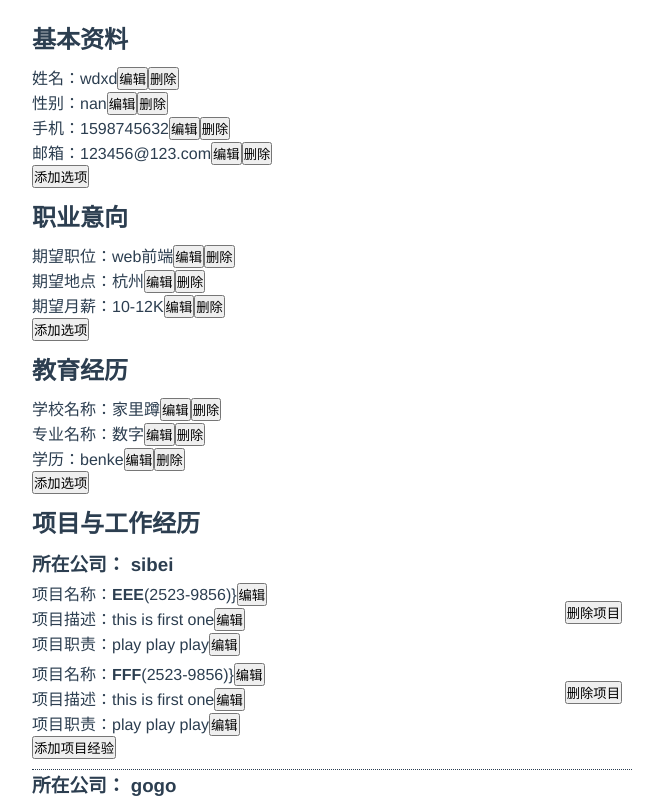
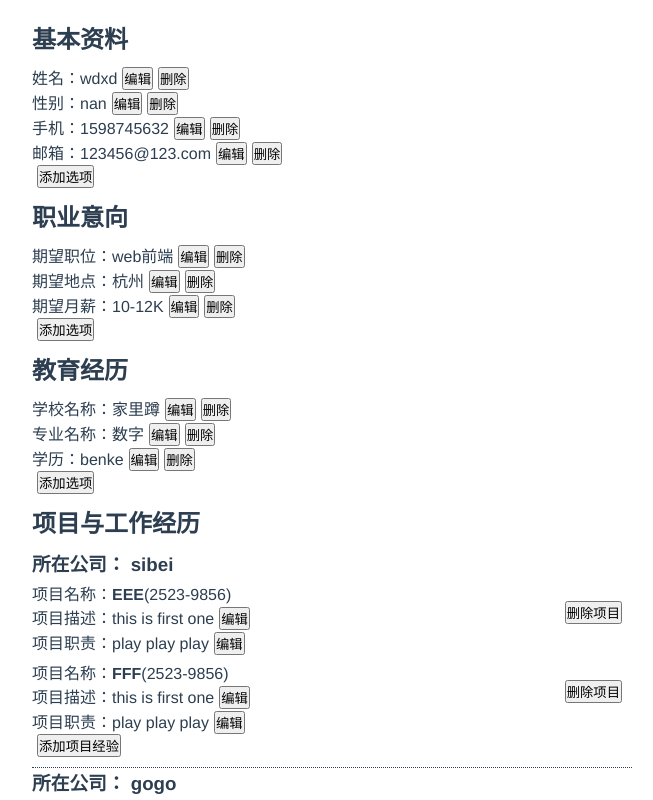
Before and after one commit to wangdaxiaoda/vue-resume, a Vue app: page / in a window 1280 px wide. Shown: the top 800 px of the page, without its empty margins (308-961 px from the left). Built offline with nearby package versions, Linux system fonts and the light colour scheme.

Commit message:
wdxd
编辑功能完善

```diff
--- a/index.html
+++ b/index.html
@@ -5,6 +5,7 @@
     <meta name="viewport" content="width=device-width,initial-scale=1.0">
     <title>vue-resume</title>
     <link rel="shortcut icon" href="logo.png" type="image/x-icon">
+    <script src="https://cdn.bootcss.com/jquery/3.3.1/jquery.min.js"></script>
   </head>
   <body>
     <div id="app">
--- a/src/App.vue
+++ b/src/App.vue
@@ -23,6 +23,7 @@
     import work from './components/workExp'
     import perData from './data/data'
     import basic from './components/basic'
+    import $ from 'jquery'
     export default {
         data() {
             return {
@@ -92,6 +93,15 @@
         margin-bottom: 10px
     }
 
+    .funcButt {
+        margin-left: 5px;
+    }
+
+    .editInput {
+        display: none;
+        margin-left: 5px;
+    }
+
     .pText {
         width: 488px;
     }
--- a/src/common.js
+++ b/src/common.js
@@ -1,7 +1,22 @@
+import $ from 'jquery'
+
 function removeItem(event) {
   event.currentTarget.parentElement.remove();
 }
 
+function hideEditInput(event) {
+  $(event.currentTarget).hide();
+}
+
+function showEditInput(event) {
+  var $input = $(event.currentTarget).prev('input');
+  var isShow = $input.css('display') == 'none' ? !1 : !0;
+  if (isShow) $input.hide();
+  else $input.show();
+}
+
 export {
-    removeItem
+  removeItem,
+  hideEditInput,
+  showEditInput
 }
--- a/src/components/basic.vue
+++ b/src/components/basic.vue
@@ -1,7 +1,8 @@
 <template>
     <div>
         <h2>{{items.title}}</h2>
-        <p v-for="(value, key) in items.message" :key="key" class="pText">{{value.text}}{{value.value}}<input v-model="value.value" v-if="false"><button class="funcButt">编辑</button><button class="funcButt" @click.prevent="removeItem">删除</button>
+        <p v-for="(value, key) in items.message" :key="key" class="pText">{{value.text}}{{value.value}}<input class="editInput" v-model="value.value" @keyup.enter="hideEditInput">
+        <button class="funcButt" @click="showEditInput">编辑</button><button class="funcButt" @click.prevent="removeItem">删除</button>
         </p>
         <p>
             <input type="text" class="itemText"
@@ -20,7 +21,7 @@
 </template>
 
 <script>
-    import {removeItem, editItem} from '../common'
+    import {removeItem, hideEditInput, showEditInput} from '../common'
     export default {
         data() {
             return {
@@ -55,7 +56,9 @@
                 }
                 this.isText = this.isValue = !0;
             },
-            removeItem
+            removeItem,
+            hideEditInput,
+            showEditInput
         }
     }
 </script>
--- a/src/components/project.vue
+++ b/src/components/project.vue
@@ -1,9 +1,9 @@
 <template>
     <div>
         <div v-for="(project, index) in projects" :key="project.projectName" class="project">
-            <p class="pText">项目名称：<b class="projectName">{{project.projectName}}</b>({{project.time}})}<button class="funcButt">编辑</button></p>
-            <p class="pText">项目描述：{{project.projectDescribe}}<button class="funcButt">编辑</button></p>
-            <p class="pText">项目职责：{{project.duty}}<button class="funcButt">编辑</button></p>
+            <p class="pText">项目名称：<b class="projectName">{{project.projectName}}</b>({{project.time}})</p>
+            <p class="pText">项目描述：{{project.projectDescribe}}<input class="editInput" v-model="project.projectDescribe" @keyup.enter="hideEditInput"><button class="funcButt" @click="showEditInput">编辑</button></p>
+            <p class="pText">项目职责：{{project.duty}}<input class="editInput" v-model="project.duty" @keyup.enter="hideEditInput"><button class="funcButt" @click="showEditInput">编辑</button></p>
             <button class="funcButt deletePro" @click="deleteProject(index)">删除项目</button>
         </div>
         <button class="funcButt" @click="addProject">添加项目经验</button>
@@ -12,14 +12,10 @@
 
 <script>
     import {
-        editItem
+        hideEditInput,
+        showEditInput
     } from '../common'
     export default {
-        data() {
-            return {
-                myProjects: this.projects
-            }
-        },
         props: ['projects'],
         methods: {
             addProject: function() {
@@ -32,7 +28,9 @@
             },
             deleteProject: function(index) {
                 this.projects.splice(index, 1);
-            }
+            },
+            hideEditInput,
+            showEditInput
         }
     }
 </script>
```
Also changed, not shown: 1 other file (tests, documents, lock files or other folders).
